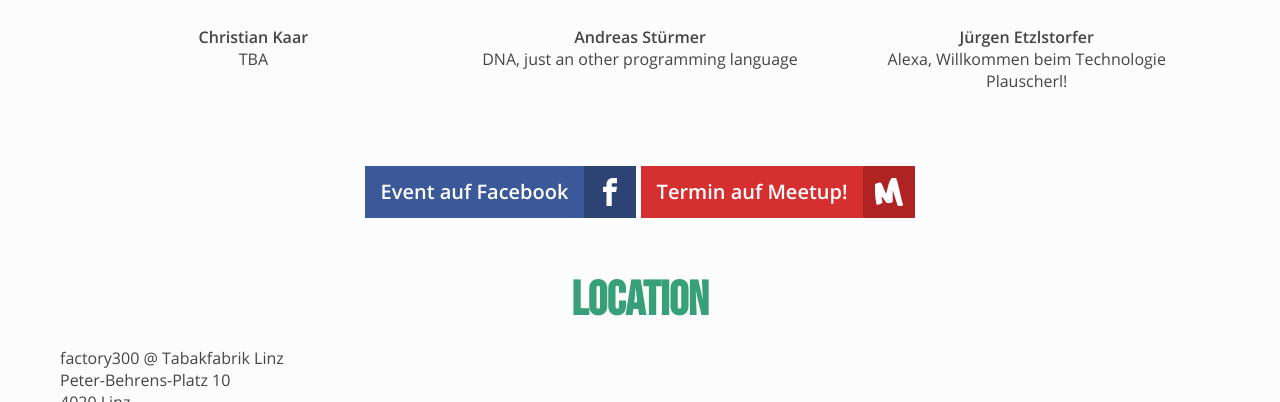
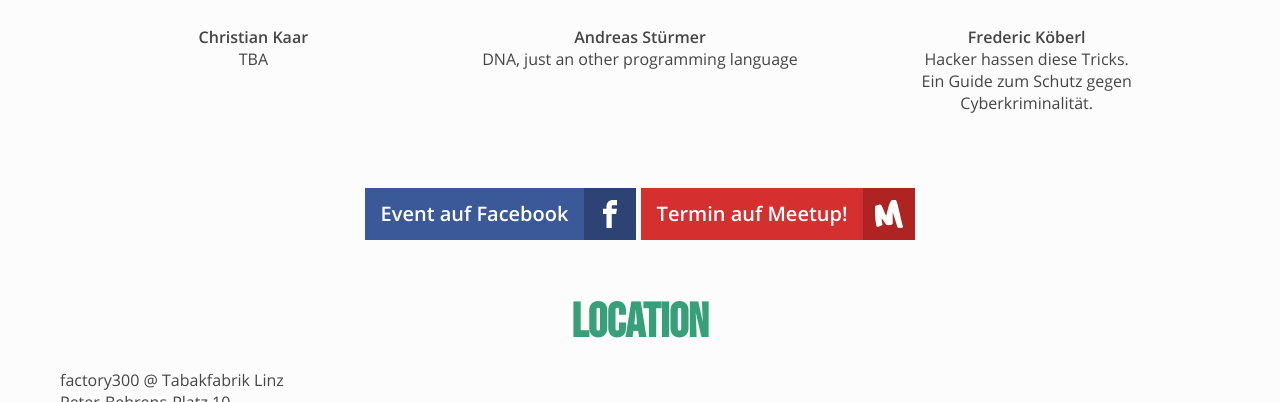
Before and after one commit to mericanAncer127/plauscherl, a Jekyll site: the page built from _plauscherl/48.html, in a window 1280 px wide and 900 px high, cut to the strip 498-900 px from the top of the window. Built offline with Jekyll 4.4.1, drawn with Linux system fonts in a browser that asks for light colours.

Commit message:
Add Frederic's talk instead of Jürgen's

```diff
--- a/_plauscherl/48.html
+++ b/_plauscherl/48.html
@@ -30,7 +30,7 @@ speakers:
   talk: "DNA, just an other programming language"
   img:  //technologieplauscherl.github.io/img/speaker_male_no_img.jpg
 -
-  name: Jürgen Etzlstorfer
-  talk: "Alexa, Willkommen beim Technologie Plauscherl!"
-  img:  //avatars0.githubusercontent.com/u/7677092?v=3&s=200
+  name: Frederic Köberl
+  talk: "Hacker hassen diese Tricks.<br>Ein Guide zum Schutz gegen Cyberkriminalität."
+  img:  //cdn.internetztube.net/images/static/fred.jpg
 ---
```
